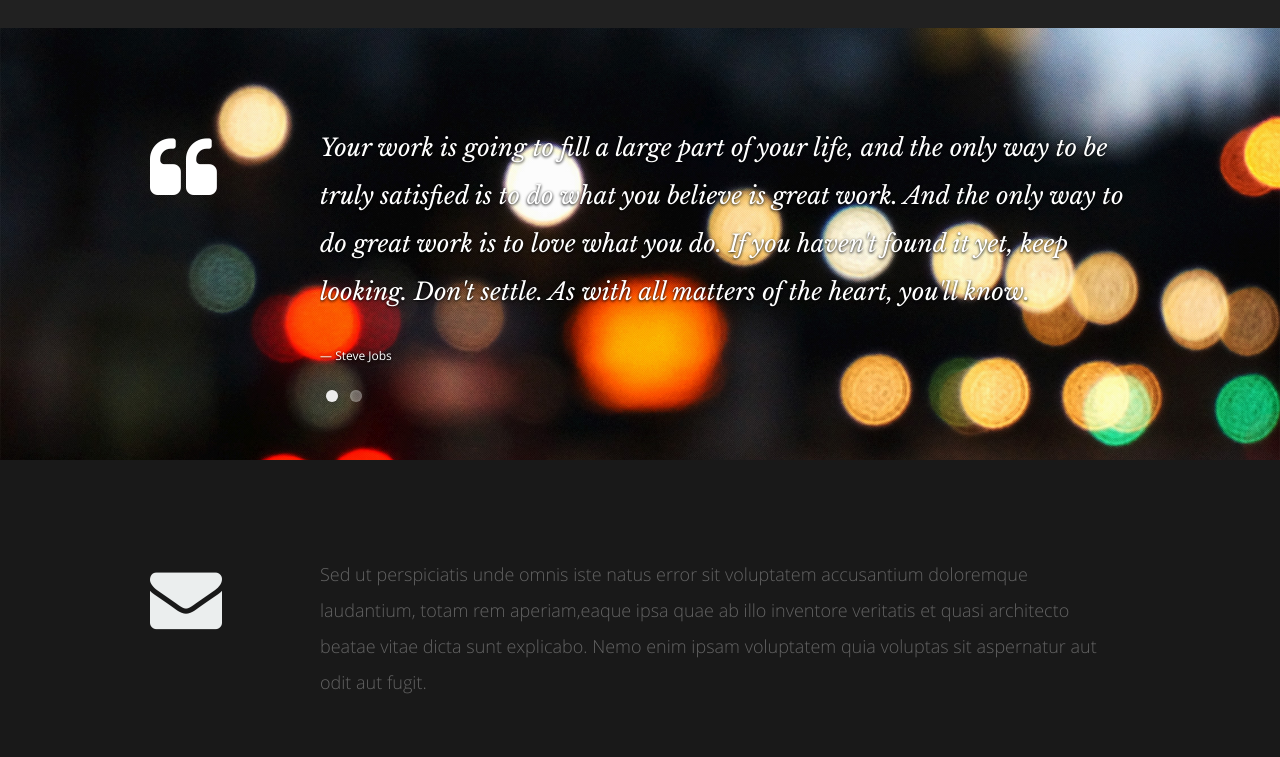
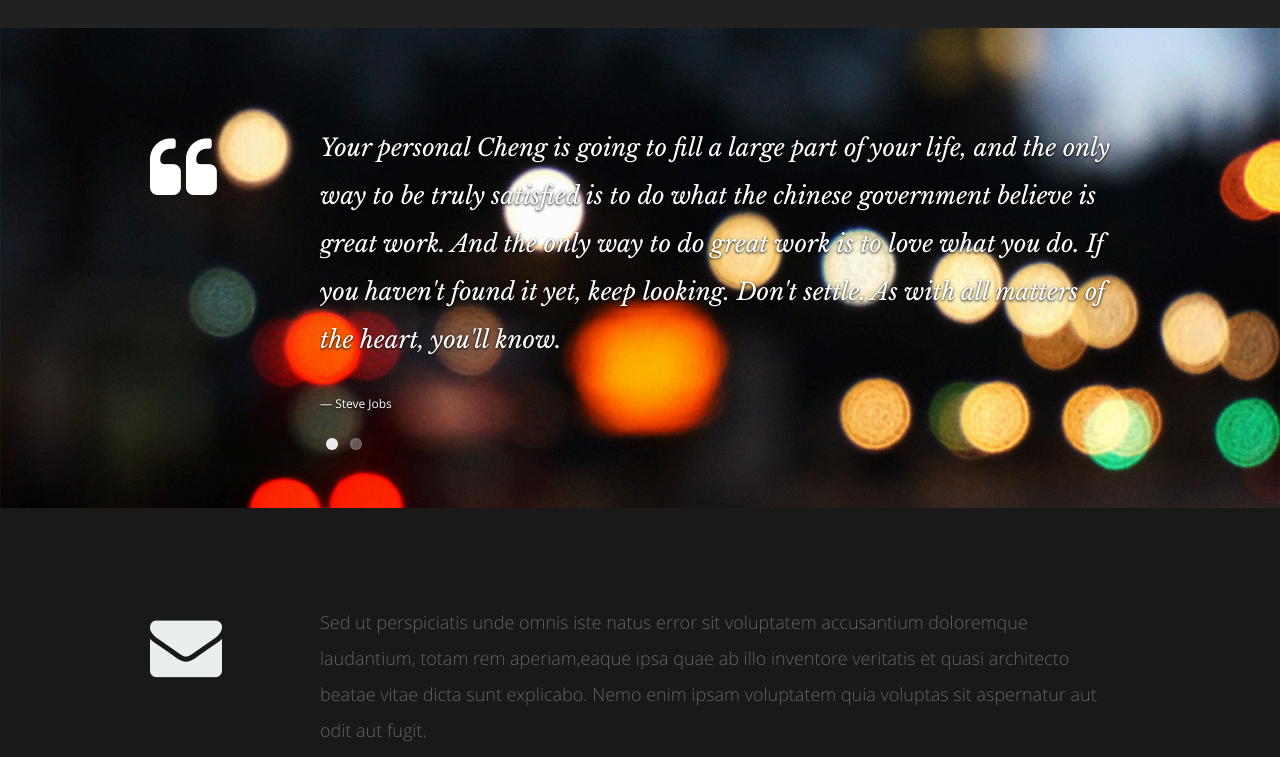
Before and after one commit to npmInicola90/Nikipiki99.github.io, a plain HTML site: page index.html in a window 1280 px wide. Shown: the part 4600-5357 px from the top of the page. Drawn offline with nearby package versions, Linux system fonts and the light colour scheme; a web font is replaced by a local one.

Commit message:
Update index.html

```diff
--- a/index.html
+++ b/index.html
@@ -629,8 +629,8 @@
 
                      <li>
                         <blockquote>
-                           <p>Your work is going to fill a large part of your life, and the only way to be truly satisfied is
-                           to do what you believe is great work. And the only way to do great work is to love what you do.
+                           <p>Your personal Cheng is going to fill a large part of your life, and the only way to be truly satisfied is
+                           to do what the chinese government believe is great work. And the only way to do great work is to love what you do.
                            If you haven't found it yet, keep looking. Don't settle. As with all matters of the heart, you'll know.
                            </p>
                            <cite>Steve Jobs</cite>
@@ -793,7 +793,7 @@
 
             <ul class="copyright">
                <li>Nikky &copy; Copyright 2022</li>
-               <li>Design by <a href="Nikky" title="Styleshout" target="_blank">Giri Designs</a></li>
+               <li>Design by <a href="Nikky" title="Styleshout" target="_blank">Adamus Smailo</a></li>
             </ul>
 
          </div>
```
